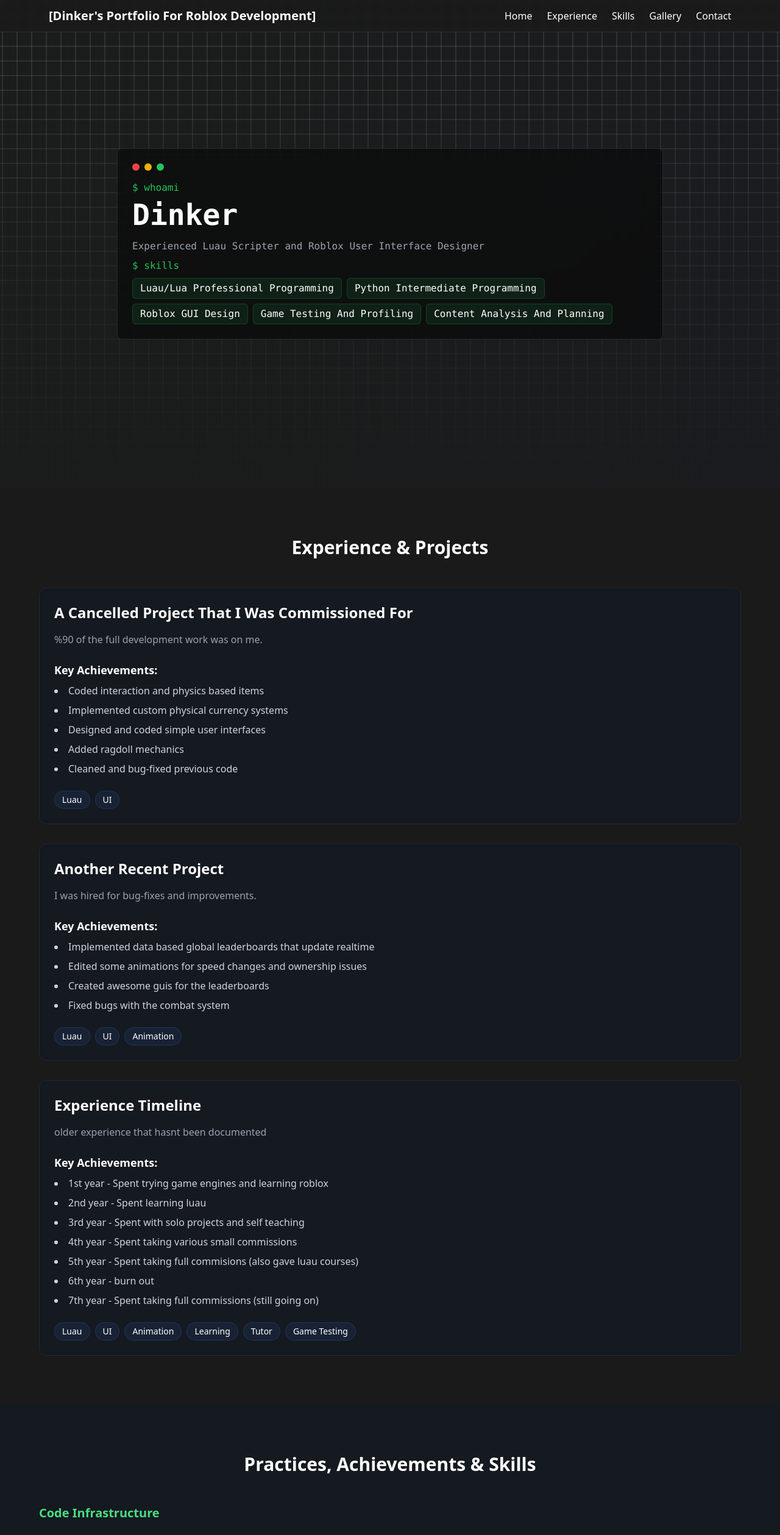
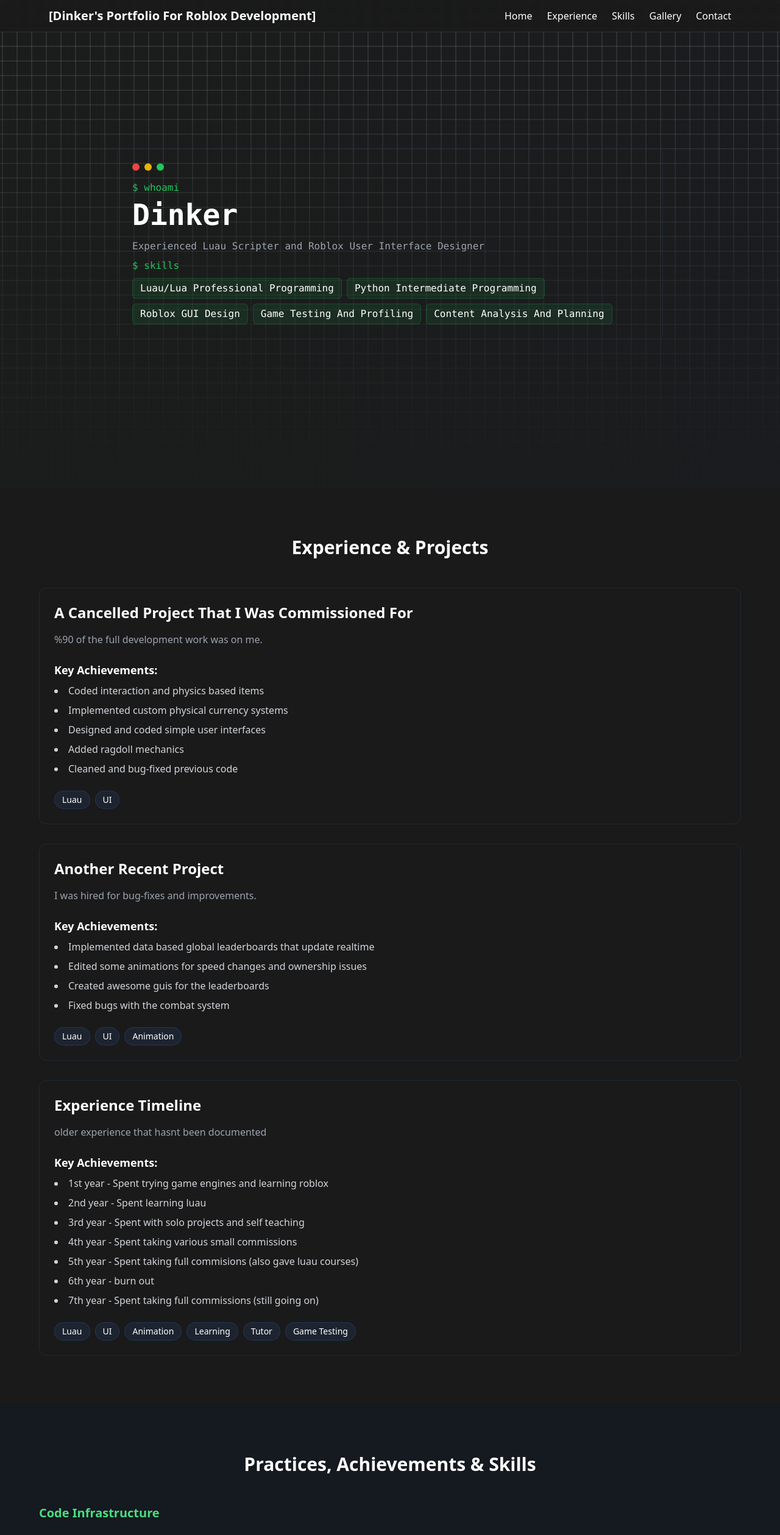
Before and after one commit to Next-Level-Dev/robloxdevportfolio, a Next.js app: page / in a window 1280 px wide. Shown: the top 2518 px of the page at 61% size. Built offline with nearby package versions, Linux system fonts and the light colour scheme.

Commit message:
new grid svg

```diff
--- a/app/components/ContactSection.tsx
+++ b/app/components/ContactSection.tsx
@@ -10,7 +10,8 @@
 					initial={{ opacity: 0 }}
 					whileInView={{ opacity: 1 }}
 					viewport={{ once: true }}
-					className="relative p-8 rounded-2xl overflow-hidden backdrop-blur-lg border border-gray-800 bg-black/50"
+					//className="relative p-8 rounded-2xl overflow-hidden backdrop-blur-lg border border-gray-800 bg-black/50"
+                    className="relative p-8 rounded-2xl overflow-hidden backdrop-blur-lg border border-gray-800"
 				>
                     <div className="absolute inset-0 bg-gradient-to-r from-green-500/5 to-blue-500/5" />
 					<div className="relative z-10">
--- a/app/components/Experience.tsx
+++ b/app/components/Experience.tsx
@@ -56,7 +56,8 @@
 							whileInView={{ opacity: 1, y: 0 }}
 							viewport={{ once: true }}
 							transition={{ delay: index * 0.2 }}
-							className="bg-gray-900/50 rounded-xl p-6 backdrop-blur-sm border border-gray-800"
+							//className="bg-gray-900/50 rounded-xl p-6 backdrop-blur-sm border border-gray-800"
+                            className="rounded-xl p-6 border border-gray-800"
 						>
 							<h3 className="text-2xl font-bold mb-4">{project.title}</h3>
 							<p className="text-gray-400 mb-6">{project.description}</p>
--- a/app/components/HeroSection.tsx
+++ b/app/components/HeroSection.tsx
@@ -15,7 +15,8 @@
 					initial={{ opacity: 0, y: 20 }}
 					animate={{ opacity: 1, y: 0 }}
 					transition={{ duration: 0.8 }}
-					className="bg-black/50 backdrop-blur-lg rounded-lg border border-gray-800 p-6"
+					//className="bg-black/50 backdrop-blur-lg rounded-lg border border-gray-800 p-6"
+                    className="rounded-lg border border-gray-800 p-6"
 				>
 					<div className="flex items-center gap-2 mb-4">
 						<div className="w-3 h-3 rounded-full bg-red-500" />
--- a/app/components/SkillMetrics.tsx
+++ b/app/components/SkillMetrics.tsx
@@ -129,7 +129,8 @@
 								initial={{ opacity: 0, scale: 0.95 }}
 								whileInView={{ opacity: 1, scale: 1 }}
 								viewport={{ once: true }}
-								className="bg-gray-800/50 rounded-lg p-6 border border-gray-700"
+								//className="bg-gray-800/50 rounded-lg p-6 border border-gray-700"
+                                className="rounded-lg p-6 border border-gray-700"
 							>
 								<h4 className="text-lg font-semibold text-gray-300">Been in the sector for 7+ years</h4>
 								<ul className="mt-2 space-y-2 text-gray-400">
--- a/app/layout.tsx
+++ b/app/layout.tsx
@@ -81,12 +81,14 @@
       <body
         className={`${geistSans.variable} ${geistMono.variable} antialiased relative min-h-screen`}
       >
-        {/* Global grid background */}
+        {/* Global grid background with top & bottom fade */}
         <div
-          className="fixed inset-0 -z-10 bg-[url('/grid.svg')] bg-center bg-repeat opacity-10"
+          className="fixed inset-0 -z-10 bg-[url('/grid2.svg')] bg-center bg-repeat opacity-10"
           style={{
-            maskImage: 'linear-gradient(180deg, white, rgba(255,255,255,0))',
-            WebkitMaskImage: 'linear-gradient(180deg, white, rgba(255,255,255,0))',
+            maskImage:
+              'linear-gradient(180deg, transparent, white 30%, white 70%, transparent)',
+            WebkitMaskImage:
+              'linear-gradient(180deg, transparent, white 30%, white 70%, transparent)',
           }}
         />
         {children}
```
Also changed, not shown: public/grid2.svg (added).
